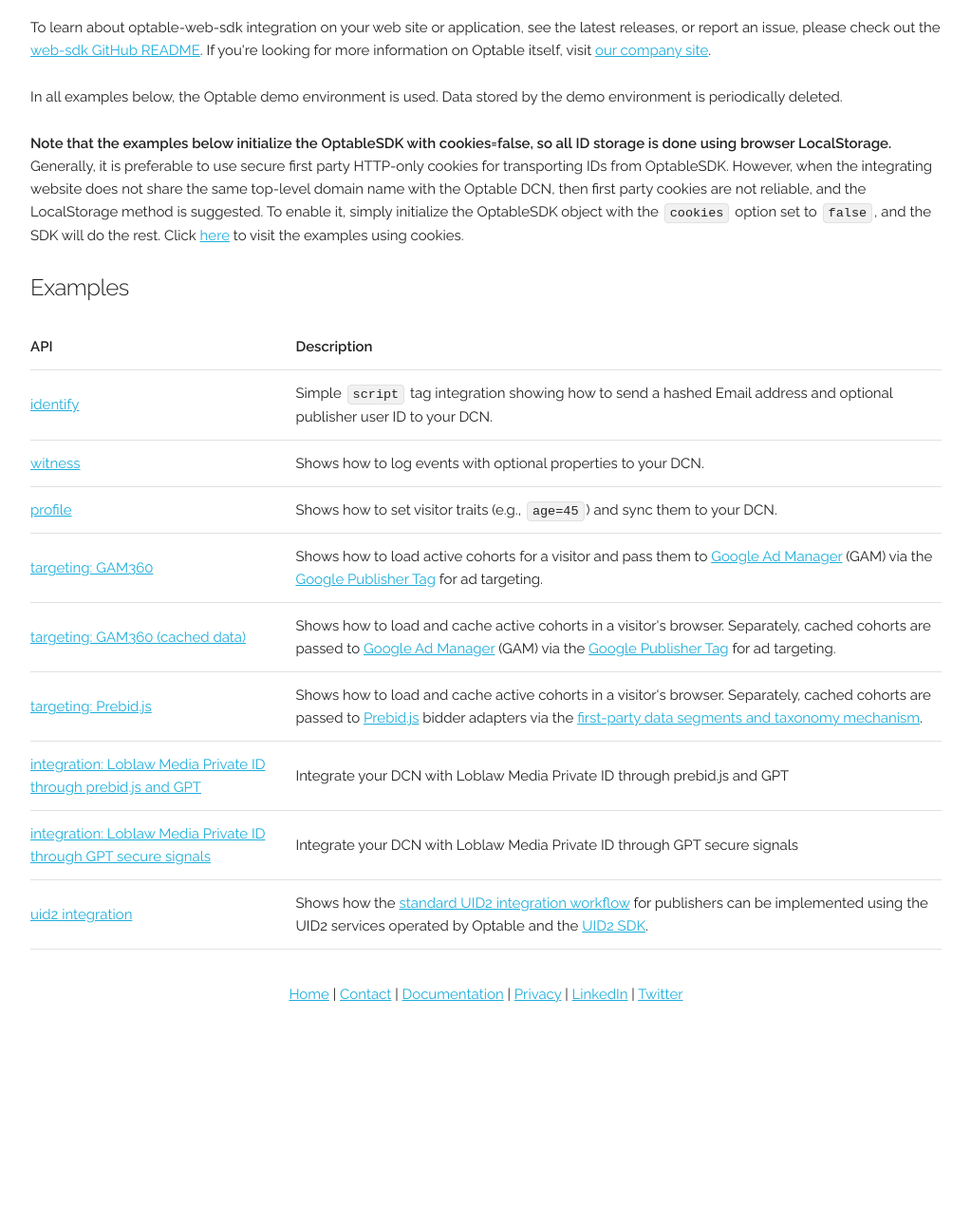
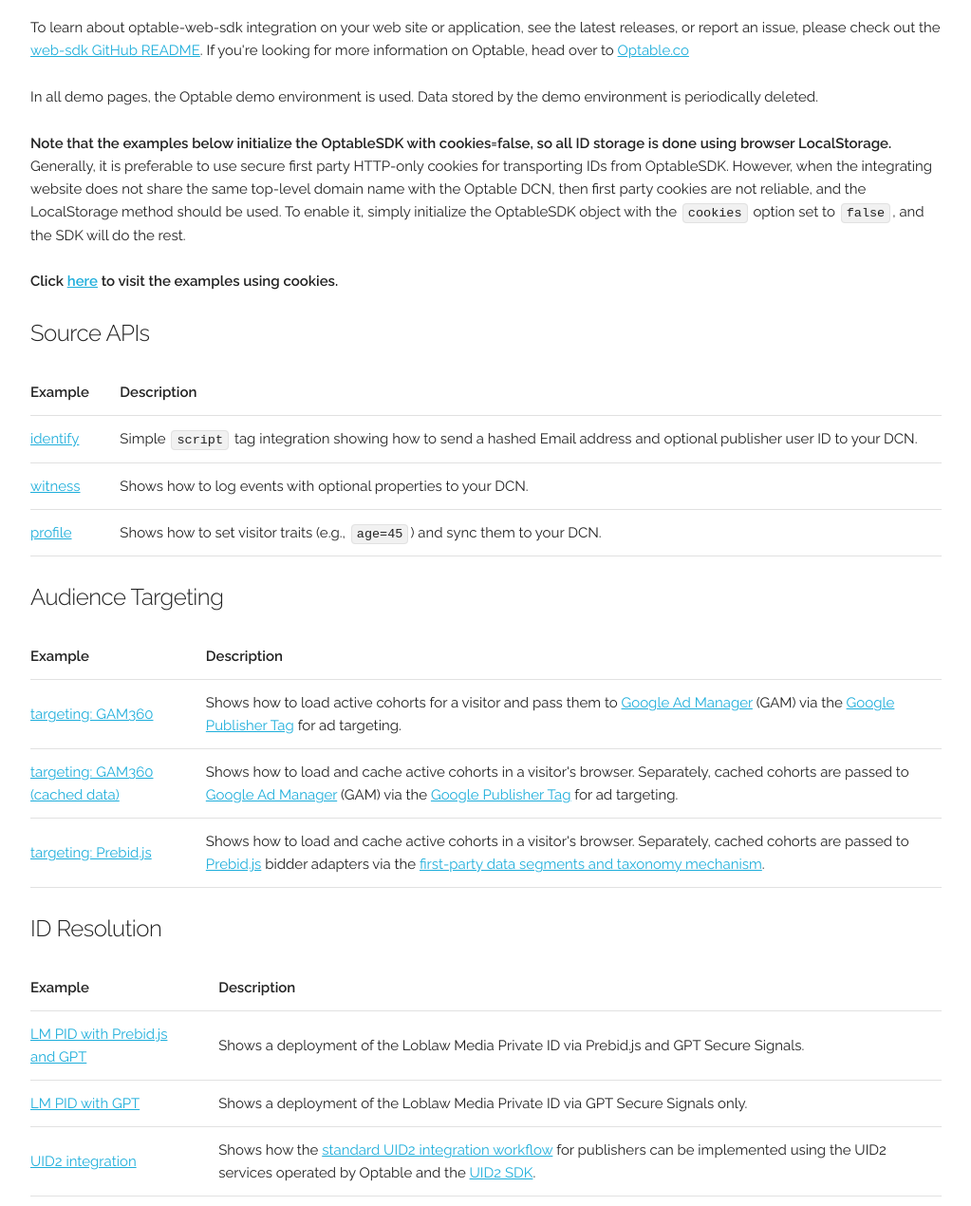
Before and after one commit to Optable/optable-web-sdk, a website: page demos/index-nocookies.html in a window 1280 px wide. Shown: the part 210-1480 px from the top of the page at 95% size, without its empty margins (128-1151 px from the left). Before the commit the page ends 1279 px from the top, so only its background shows below. Drawn offline with Linux system fonts and the light colour scheme.

Commit message:
Tweak index's

```diff
--- a/demos/index-nocookies.html
+++ b/demos/index-nocookies.html
@@ -26,34 +26,35 @@
             To learn about optable-web-sdk integration on your web site or application, see the latest releases, or
             report an issue, please check out the
             <a href="https://github.com/Optable/optable-web-sdk">web-sdk GitHub README</a>. If you're looking for more
-            information on Optable itself, visit <a href="https://optable.co/">our company site</a>.
+            information on Optable, head over to <a href="https://optable.co/">Optable.co</a>
           </p>
           <p>
-            In all examples below, the Optable demo environment is used. Data stored by the demo environment is
-            periodically deleted.
+            In all demo pages, the Optable demo environment is used. Data stored by the demo environment is periodically
+            deleted.
           </p>
           <p>
             <strong>
-              Note that the examples below initialize the OptableSDK with cookies=false, so all ID storage is done
-              using browser LocalStorage.
+              Note that the examples below initialize the OptableSDK with cookies=false, so all ID storage is done using
+              browser LocalStorage.
             </strong>
             <br />
             Generally, it is preferable to use secure first party HTTP-only cookies for transporting IDs from
             OptableSDK. However, when the integrating website does not share the same top-level domain name with the
-            Optable DCN, then first party cookies are not reliable, and the LocalStorage method is suggested. To enable
-            it, simply initialize the OptableSDK object with the <code>cookies</code> option set to <code>false</code>,
-            and the SDK will do the rest. Click <a href="/index.html">here</a> to visit
-            the examples using cookies.
+            Optable DCN, then first party cookies are not reliable, and the LocalStorage method should be used. To
+            enable it, simply initialize the OptableSDK object with the <code>cookies</code> option set to
+            <code>false</code>, and the SDK will do the rest. <br /><br /><strong
+              >Click <a href="/index.html">here</a> to visit the examples using cookies.</strong
+            >
           </p>
         </div>
       </div>
       <div class="row">
         <div class="twelve column">
-          <h5>Examples</h5>
+          <h5>Source APIs</h5>
           <table class="u-full-width">
             <thead>
               <tr>
-                <th>API</th>
+                <th>Example</th>
                 <th>Description</th>
               </tr>
             </thead>
@@ -73,6 +74,21 @@
                 <td><a href="/vanilla/nocookies/profile.html">profile</a></td>
                 <td>Shows how to set visitor traits (e.g., <code>age=45</code>) and sync them to your DCN.</td>
               </tr>
+            </tbody>
+          </table>
+        </div>
+      </div>
+      <div class="row">
+        <div class="twelve column">
+          <h5>Audience Targeting</h5>
+          <table class="u-full-width">
+            <thead>
+              <tr>
+                <th>Example</th>
+                <th>Description</th>
+              </tr>
+            </thead>
+            <tbody>
               <tr>
                 <td><a href="/vanilla/nocookies/targeting/gam360.html">targeting: GAM360</a></td>
                 <td>
@@ -103,25 +119,48 @@
                   >.
                 </td>
               </tr>
+            </tbody>
+          </table>
+        </div>
+      </div>
+      <div class="row">
+        <div class="twelve column">
+          <h5>ID Resolution</h5>
+          <table class="u-full-width">
+            <thead>
               <tr>
-                <td><a href="/integration/lmpid-prebid-gpt.html?cookies=no">integration: Loblaw Media Private ID through prebid.js and GPT</a></td>
+                <th>Example</th>
+                <th>Description</th>
+              </tr>
+            </thead>
+            <tbody>
+              <tr>
                 <td>
-                  Integrate your DCN with Loblaw Media Private ID through prebid.js and GPT
+                  <a href="/integration/lmpid-prebid-gpt.html?cookies=no">LM PID with Prebid.js and GPT</a>
+                </td>
+                <td>
+                  Shows a deployment of the Loblaw Media Private ID via Prebid.js and GPT Secure Signals.
                 </td>
               </tr>
               <tr>
-                <td><a href="/integration/lmpid-signal-gpt.html?cookies=no">integration: Loblaw Media Private ID through GPT secure signals</a></td>
                 <td>
-                  Integrate your DCN with Loblaw Media Private ID through GPT secure signals
+                  <a href="/integration/lmpid-signal-gpt.html?cookies=no">LM PID with GPT</a>
+                </td>
+                <td>
+                  Shows a deployment of the Loblaw Media Private ID via GPT Secure Signals only.
                 </td>
               </tr>
               <tr>
-                <td><a href="/vanilla/uid2_token/">uid2 integration</a></td>
+                <td><a href="/vanilla/uid2_token/">UID2 integration</a></td>
                 <td>
                   Shows how the
-                  <a href="https://github.com/UnifiedID2/uid2docs/blob/main/api/v2/guides/publisher-client-side.md">standard UID2 integration workflow</a>
+                  <a href="https://github.com/UnifiedID2/uid2docs/blob/main/api/v2/guides/publisher-client-side.md"
+                    >standard UID2 integration workflow</a
+                  >
                   for publishers can be implemented using the UID2 services operated by Optable and the
-                  <a href="https://github.com/UnifiedID2/uid2docs/blob/main/api/v2/sdks/client-side-identity.md">UID2 SDK</a>.
+                  <a href="https://github.com/UnifiedID2/uid2docs/blob/main/api/v2/sdks/client-side-identity.md"
+                    >UID2 SDK</a
+                  >.
                 </td>
               </tr>
             </tbody>
@@ -132,7 +171,7 @@
         <div class="twelve column" style="padding: 10px;">
           <center>
             <a href="https://www.optable.co/">Home</a> | <a href="https://www.optable.co/company/contact">Contact</a> |
-	    <a href="https://docs.optable.co/">Documentation</a> |
+            <a href="https://docs.optable.co/">Documentation</a> |
             <a href="https://www.optable.co/privacy/products-and-services-privacy-policy">Privacy</a> |
             <a href="https://www.linkedin.com/company/optableco/">LinkedIn</a> |
             <a href="https://twitter.com/optable_co">Twitter</a>
```
Also changed, not shown: demos/index.html (+56 -18 lines).
